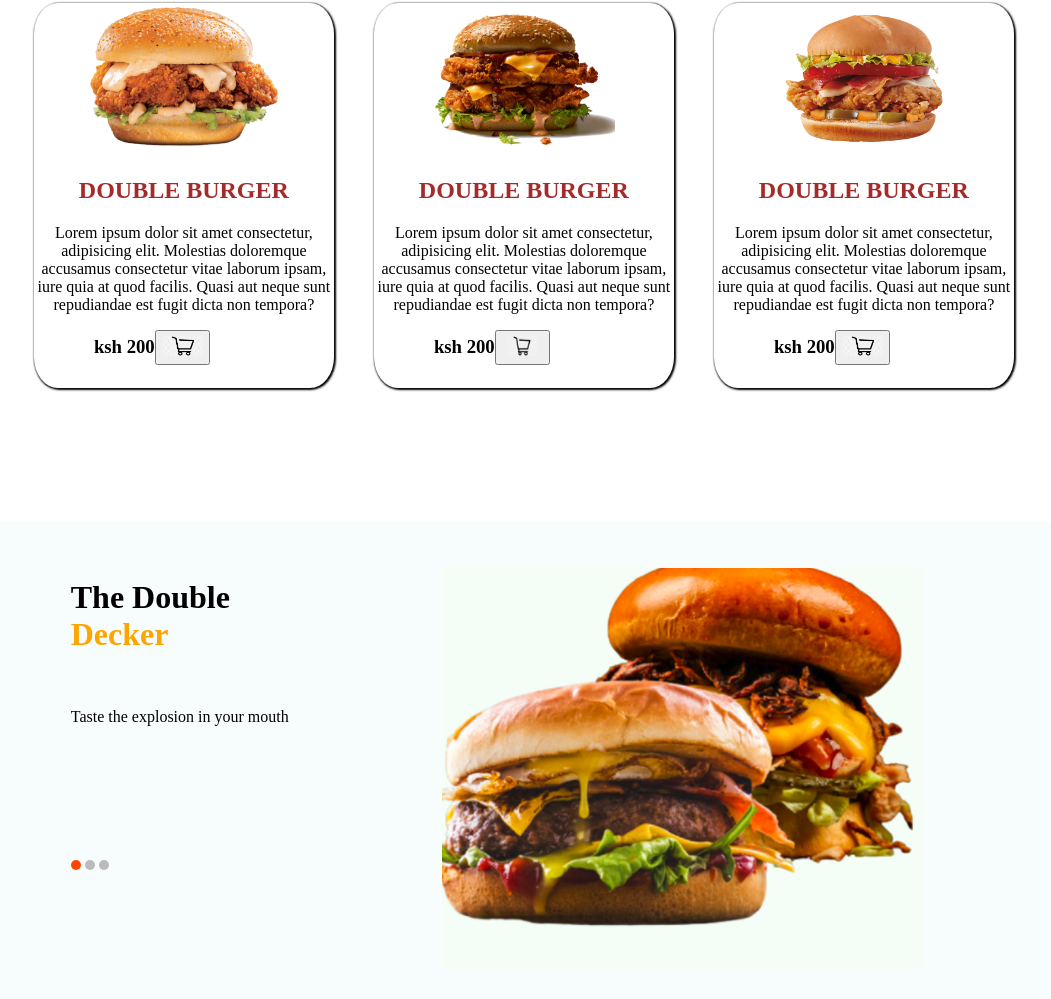
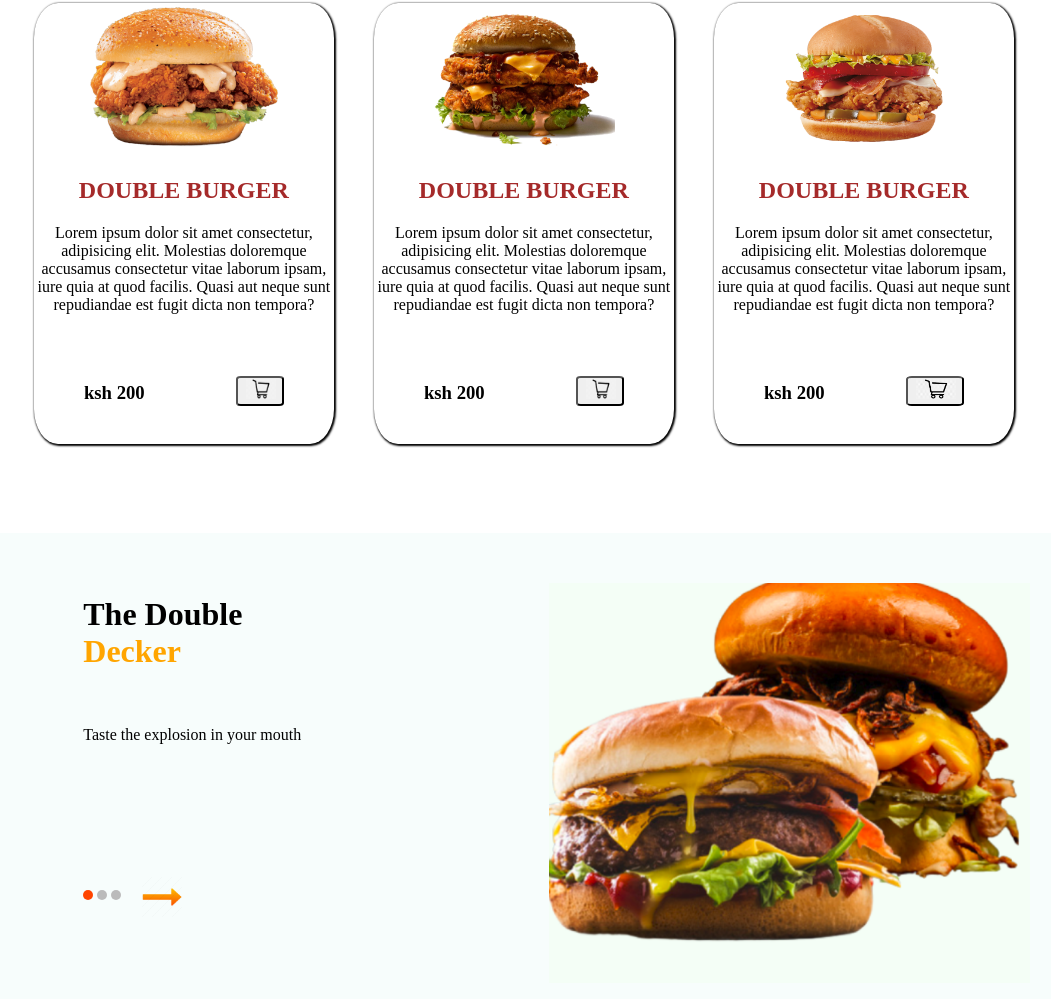
Before and after one commit to Bett-Collins/Burger-Hot-Project, a plain HTML site: page index.html in a window 1280 px wide. Shown: the part 1721-2720 px from the top of the page, without its empty margins (51-1102 px from the left). Drawn offline with Linux system fonts and the light colour scheme.

Commit message:
it will add style in section3

```diff
--- a/index.css
+++ b/index.css
@@ -15,10 +15,16 @@
   margin-right: 25%;
 }
 
+.navbar ul li a:hover {
+  color: red;
+
+}
+
 li {
   margin-right: 1%;
   padding: 0% 15%;
 }
+
 .img {
   float: right;
   margin-right: 10%;
@@ -48,6 +54,7 @@ li {
   text-align: center;
   color: white;
 }
+
 .all {
   background-image: -webkit-linear-gradient(160deg, #F6B400 38.76%, white 25%);
   height: 600px;
@@ -56,9 +63,10 @@ li {
 
 .section1 {
   display: flex;
-text-align: center;
+  text-align: center;
   background-color: rgb(247, 253, 252);
   height: 550px;
+
 }
 
 .Q {
@@ -129,6 +137,7 @@ text-align: center;
   width: 60px;
 
 }
+
 .Ksh {
   display: flex;
   margin-bottom: 4%;
@@ -138,10 +147,12 @@ text-align: center;
   margin-left: 20%;
   margin-top: 2%;
 }
+
 .Ksh button {
   width: 55PX;
   height: 35px;
 }
+
 .section3 {
   display: flex;
   width: 100%;
@@ -164,6 +175,8 @@ text-align: center;
 
   background-color: rgb(247, 253, 252);
   height: 500px;
+  width: 111%;
+  margin-top: -5%;
 }
 
 .decker img {
@@ -202,11 +215,13 @@ text-align: center;
   margin-left: 10%;
   margin-top: 1%;
 }
+
 .section5 {
   background-color: rgb(247, 253, 252);
   display: flex;
   margin-top: 10px;
   justify-content: space-between;
+  width: 111%;
 }
 
 .logo2 {
@@ -223,6 +238,7 @@ text-align: center;
   margin-right: 30%;
   margin-left: 20%;
 }
+
 .S ul {
   justify-content: center;
   list-style: none;
@@ -239,7 +255,7 @@ text-align: center;
 }
 
 .Subs h4 {
-  margin-left: 15%;
+  margin-left: 10%;
 }
 
 
@@ -247,3 +263,31 @@ text-align: center;
   display: flex;
   justify-content: space-between;
 }
+
+
+.section3 .Ksh1 {
+  margin-left: 80%;
+  margin: 50px;
+  display: flex;
+  justify-content: space-between;
+  height: 30px;
+  border-radius: 20px;
+}
+
+.Ksh1 >button{
+margin-top: 6%;
+height: 30px;
+border-radius: 10%;
+padding-left: 4%;
+}
+
+
+
+.arrow {
+  margin-left: -115%;
+  margin-top: -11%;
+}
+
+.footer .name {
+  margin-right: -10%;
+}
--- a/index.html
+++ b/index.html
@@ -137,9 +137,9 @@
         <p>Lorem ipsum dolor sit amet consectetur, adipisicing elit. Molestias doloremque accusamus consectetur
           vitae laborum ipsam, iure quia at quod facilis. Quasi aut neque sunt repudiandae est fugit dicta non tempora?
         </p>
-        <div class="Ksh">
+        <div class="Ksh1">
           <h3>ksh 200</h3>
-          <button type="submit"><img src="images/imagetrolly.png" height="20" width="40px"
+          <button type="submit"><img src="images/imagetrolly.png" height="20" width="30px"
               style="background-color: #E1ebe6;"></button>
         </div>
 
@@ -154,7 +154,7 @@
           vitae
           laborum ipsam, iure quia at quod facilis. Quasi aut neque sunt repudiandae est fugit dicta non tempora?
         </p>
-        <div class="Ksh">
+        <div class="Ksh1">
           <h3>ksh 200</h3>
           <button type="submit"><img src="images/imagetrolly.png" height="20" width="30px"
               style="background-color: #E1ebe6;"></button>
@@ -170,7 +170,7 @@
           vitae
           laborum ipsam, iure quia at quod facilis. Quasi aut neque sunt repudiandae est fugit dicta non tempora?
         </p>
-        <div class="Ksh">
+        <div class="Ksh1">
           <h3>ksh 200</h3>
           <button type="submit"><img src="images/imagetrolly.png" height="20" width="40px"
               style="background-color: #E1ebe6;"></button>
@@ -189,6 +189,7 @@
           <span class="dot" style="background-color: orangered;"> </span>
           <span class="dot"></span>
           <span class="dot"></span>
+         <div class="arrow"><img src="images/arrow.png" height="40px"></div>
         </div>
 
       </div>
@@ -238,10 +239,11 @@
       </div>
 
       <div class="name">
-      <p style="margin-top: -2px;">Designed by Bett Collins</p>
+        <p style="margin-top: -3px;">Designed by Bett Collins</p>
       </div>
     </div>
 
 
 </body>
+
 </html>
```
Also changed, not shown: images/arrow.png (added). Lines whose indentation alone changed are shown as unchanged.
